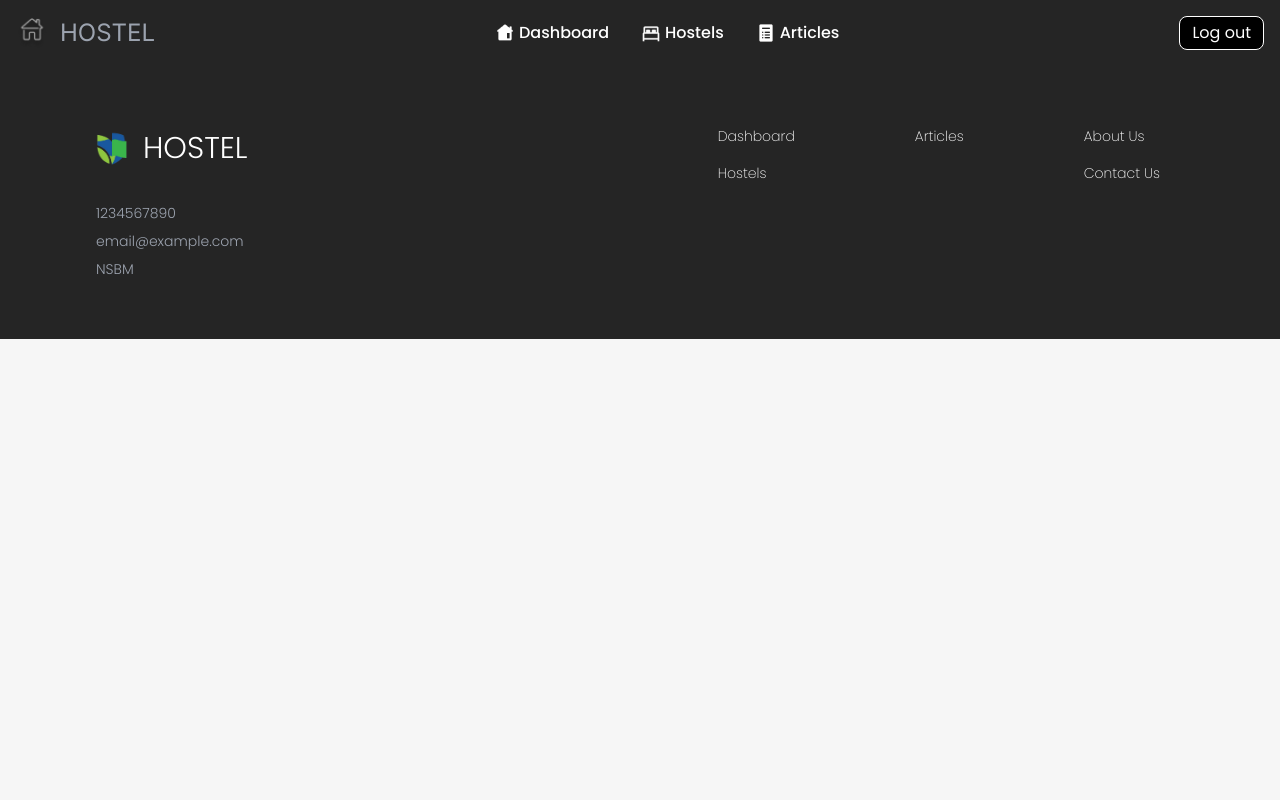
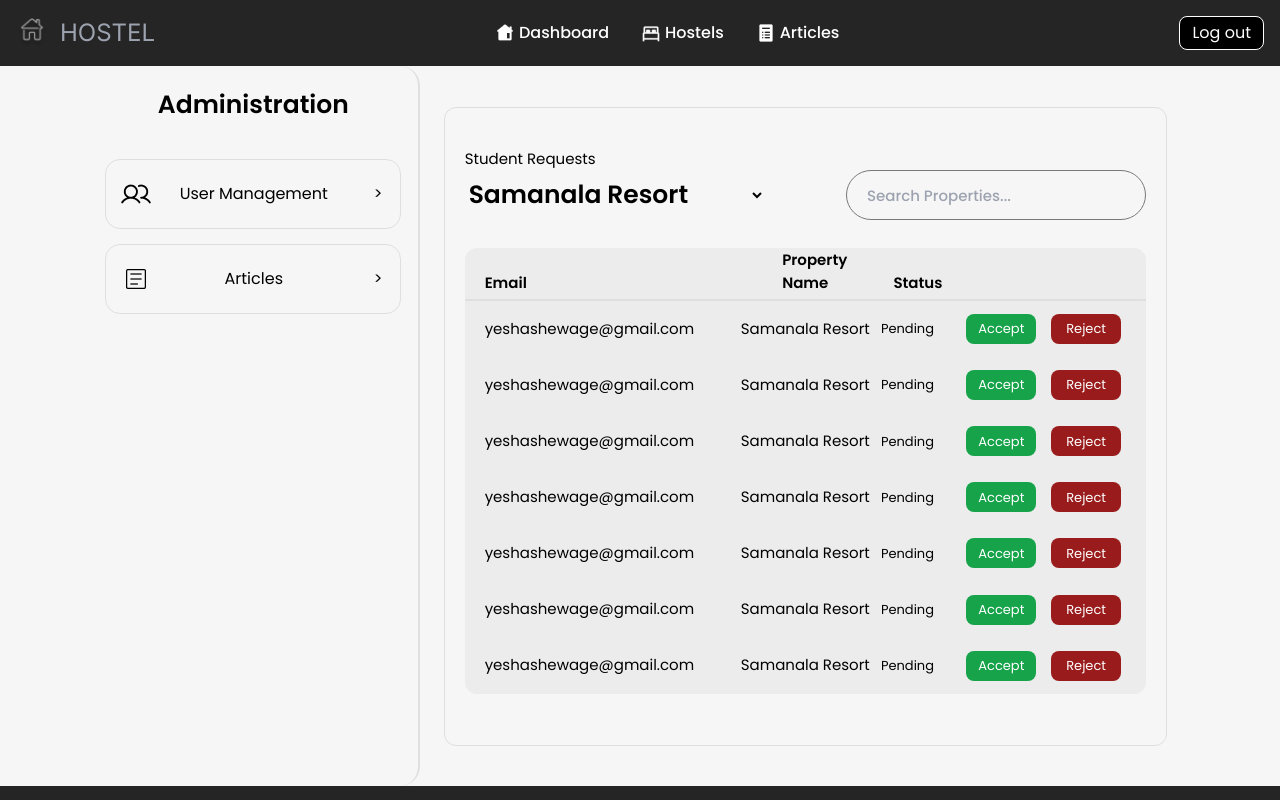
Before and after one commit to RusithTharindu/Campus-Housing-Portal-Frontend, a React (Vite) app in the folder HousingPortalSDT/: page /admin in a window 1280 px wide. Shown: the top 800 px of the page. Built offline with nearby package versions, Linux system fonts and the light colour scheme.

Commit message:
article and admin initiate

```diff
--- a/HousingPortalSDT/src/App.jsx
+++ b/HousingPortalSDT/src/App.jsx
@@ -12,8 +12,12 @@ import ViewGoogleMap from "./pages/wardenPages/ViewGoogleMap";
 import ViewAllProperties from "./pages/wardenPages/ViewAllProperties";
 import Header from "./components/Header";
 import Footer from "./components/footer";
+import Admin from "./pages/adminPages/Admin";
 
 function App() {
+
+
+
   return (
     <>
       {/* <NavBar /> add like this */}
@@ -32,7 +36,7 @@ function App() {
           <Route path="/editdashboard" element={<Editdashboard />} />
           <Route path="/ArticleView" element={<Article />} />
           <Route path="/Art" element={<Art />} />
-
+          <Route path="/admin" element={<Admin />} />
           {/* Add New routes here */}
         </Routes>
 <Footer/>
--- /dev/null
+++ b/HousingPortalSDT/src/pages/adminPages/Admin.jsx
@@ -0,0 +1,28 @@
+import React from 'react';
+import GloButton from '../../components/GloButton';
+import profileicon from '../../assets/profile.png'
+import LandlordLeftLink from '../../components/LandlordLeftLink';
+import articlepng from '../../assets/article.png'
+import userspng from '../../assets/users.png'
+import RequestDisplay from '../../components/RequestDisplay';
+
+const Admin = () => {
+    return(
+        <div className='h-[90vh] w-[100vw] flex justify-center items-center'>
+            <div className='h-[100%] w-[90%] flex flex-row rounded-[10px] px-[25px]'>
+                <div className='h-[100%] w-[30%] flex flex-col items-center border-r-2 border-r-[#dfdfdf] rounded-[20px]' >
+                    {/*For left links */}
+                    <p className='mt-[20px] mb-[20px] font-semibold text-[25px]'>Administration</p>
+                    <LandlordLeftLink name= "User Management" onclick icon = {userspng}/>
+                    <LandlordLeftLink name= "Articles" onclick icon = {articlepng}/>
+                </div>
+                <div className='h-[100%] w-[70%] p-[5px] flex flex-col justify-center items-center'>
+                    {/* <PropertyDisplay properties = {properties}/> */}
+                    <RequestDisplay/>
+                </div>
+            </div>
+        </div>
+    )
+}
+
+export default Admin;
```
Also changed, not shown: HousingPortalSDT/src/assets/article.png (added), HousingPortalSDT/src/assets/users.png (added), HousingPortalSDT/src/components/adminComponents/ArticleCard.jsx (added), HousingPortalSDT/src/components/adminComponents/ArticleCardDisplay.jsx (added).
